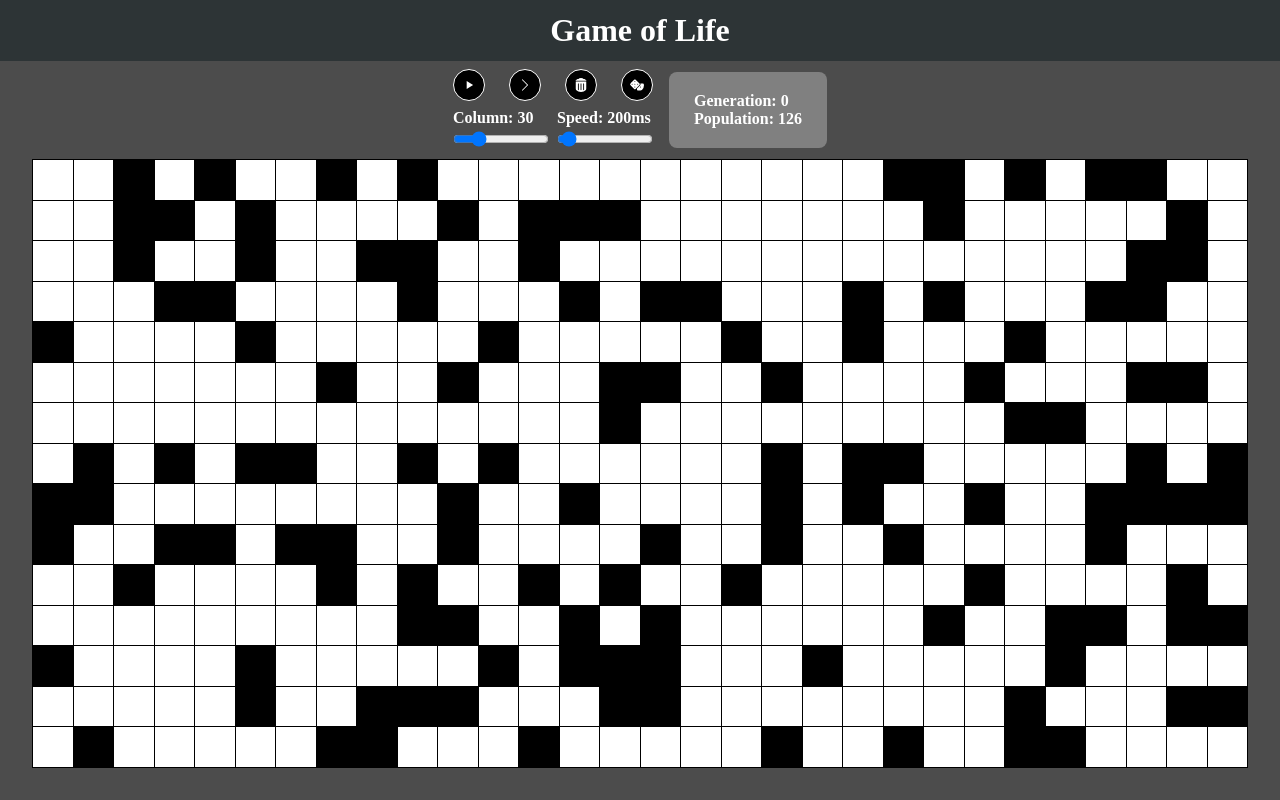
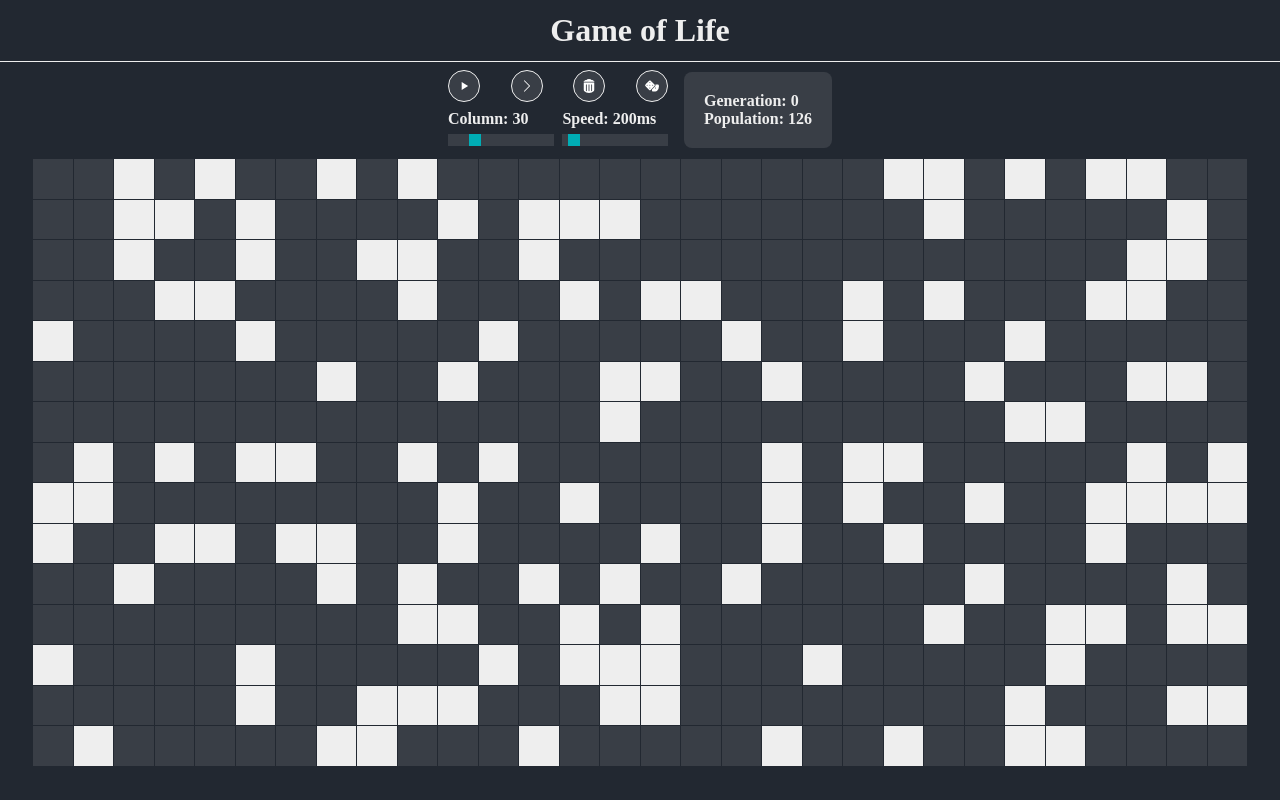
Before and after one commit to emre-cil/game-of-life, a React (Create React App) app: page / in a window 1280 px wide. Built offline with nearby package versions, Linux system fonts and the light colour scheme.

Commit message:
global styles added colors changed

```diff
--- a/src/App.js
+++ b/src/App.js
@@ -4,11 +4,10 @@
 //Any live cell with more than three live neighbours dies, as if by overpopulation.
 //Any dead cell with exactly three live neighbours becomes a live cell, as if by reproduction.
 
-import React, { useState, useEffect } from 'react';
+import React, { useState } from 'react';
 import { Wrapper } from './App.styles';
 import GameField from './components/GameField/GameField';
 import ControlPanel from './components/ControlPanel/ControlPanel';
-
 const App = () => {
   const [population, setPopulation] = useState(0);
   const [colCount, setColCount] = useState(30);
@@ -21,43 +20,23 @@ const App = () => {
     Array(rowCount).fill(Array(colCount).fill(false))
   );
 
-  useEffect(() => {
-    const handleWindowResize = () => {
-      recalculate(colCount);
-    };
-    window.addEventListener('resize', handleWindowResize);
-    return () => {
-      window.removeEventListener('resize', handleWindowResize);
-    };
-  }, [colCount]);
-
-  const recalculate = (col) => {
-    let rowCountTemp = Math.trunc(
-      (window.innerHeight - 190) / ((window.innerWidth * 0.95) / col)
-    );
-    setRowCount(rowCountTemp);
-    setTiles(Array(rowCountTemp).fill(Array(col).fill(false)));
-    setPopulation(0);
-    //todo: generate a new seed
-  };
-
   return (
     <Wrapper>
       <h1>Game of Life</h1>
       <ControlPanel
         tiles={tiles}
         setTiles={setTiles}
-        rowCount={rowCount}
         colCount={colCount}
         setColCount={setColCount}
         population={population}
         setPopulation={setPopulation}
-        recalculate={recalculate}
+        rowCount={rowCount}
+        setRowCount={setRowCount}
       />
       <GameField
         tiles={tiles}
+        setTiles={setTiles}
         colCount={colCount}
-        setTiles={setTiles}
         population={population}
         setPopulation={setPopulation}
       />
--- a/src/App.styles.js
+++ b/src/App.styles.js
@@ -6,14 +6,17 @@ export const Wrapper = styled.div`
   justify-content: center;
   align-items: center;
   h1 {
-    color: white;
+    color: var(--quaternary);
     width: 100%;
-    background-color: #2d3436;
     text-align: center;
     padding: 12px;
     margin-bottom: 0.5rem;
+    border-bottom: 1px solid var(--quaternary);
   }
   h4 {
-    color: white;
+    color: var(--quaternary);
+    @media screen and (max-width: 389px) {
+      font-size: 0.8rem;
+    }
   }
 `;
--- /dev/null
+++ b/src/GlobalStyle.js
@@ -0,0 +1,13 @@
+import { createGlobalStyle, css } from 'styled-components';
+
+export const GlobalStyle = createGlobalStyle`${css`
+  :root {
+    --primary: #222831;
+    --secondary: #393e46;
+    --tertiary: #00adb5;
+    --quaternary: #eeeeee;
+  }
+  body {
+    background-color: var(--primary);
+  }
+`}`;
--- a/src/components/ControlPanel/ControlPanel.js
+++ b/src/components/ControlPanel/ControlPanel.js
@@ -23,20 +23,33 @@ const ControlPanel = ({
   tiles,
   setTiles,
   rowCount,
+  setRowCount,
   colCount,
   setColCount,
   population,
   setPopulation,
-  recalculate,
 }) => {
   const [speed, setSpeed] = useState(200);
   const [generation, setGeneration] = useState(0);
   const [isPlaying, setIsPlaying] = useState(false);
 
+  //Generate rondom tiles on mount
   useEffect(() => {
     generateSeed();
   }, []);
 
+  //Catches window size changes
+  useEffect(() => {
+    const handleWindowResize = () => {
+      recalculate(colCount);
+    };
+    window.addEventListener('resize', handleWindowResize);
+    return () => {
+      window.removeEventListener('resize', handleWindowResize);
+    };
+  }, [colCount]);
+
+  //GamePlay Logic
   useEffect(() => {
     if (isPlaying) {
       const interval = setInterval(() => {
@@ -46,6 +59,7 @@ const ControlPanel = ({
     }
   }, [isPlaying, generation, speed, population]);
 
+  //a function to generate a seed for the game
   const generateSeed = () => {
     setGeneration(0);
     let populationTemp = 0;
@@ -61,6 +75,7 @@ const ControlPanel = ({
     setPopulation(populationTemp);
   };
 
+  //a function to generate the next generation
   const nextGeneration = () => {
     let populationTemp = 0;
     let anyMove = false;
@@ -92,13 +107,14 @@ const ControlPanel = ({
     });
   };
 
+  //a function that clear the tiles
   const cleanMap = () => {
     setTiles(Array(rowCount).fill(Array(colCount).fill(false)));
     setGeneration(0);
     setPopulation(0);
   };
 
-  // a function to check the number of alive neighbors
+  //a function to check the number of alive neighbors
   const getNeighbors = (rowIndex, colIndex, initalTiles) => {
     let neighbors = 0;
     neighborLocations.forEach(([i, j]) => {
@@ -113,6 +129,18 @@ const ControlPanel = ({
     return neighbors;
   };
 
+  //a function to arrange screen to fit the map
+  const recalculate = (col) => {
+    let rowCountTemp = Math.trunc(
+      (window.innerHeight - 190) / ((window.innerWidth * 0.95) / col)
+    );
+    setRowCount(rowCountTemp);
+    setTiles(Array(rowCountTemp).fill(Array(col).fill(false)));
+    setPopulation(0);
+    setGeneration(0); // delete generation after below todo done
+    //todo: generate a new seed
+  };
+
   return (
     <Wrapper>
       <Controls>
@@ -120,7 +148,7 @@ const ControlPanel = ({
           {isPlaying ? (
             <MdPause onClick={() => setIsPlaying(false)} />
           ) : (
-            <MdPlayArrow onClick={() => setIsPlaying(true)} />
+            <MdPlayArrow onClick={() => population > 0 && setIsPlaying(true)} />
           )}
           {/* nextStep */}
           <BsChevronRight
@@ -147,6 +175,7 @@ const ControlPanel = ({
               max={100}
               step={colCount < 50 ? 5 : 10}
               value={colCount}
+              disabled={isPlaying}
             />
           </div>
           <div>
--- a/src/components/ControlPanel/ControlPanel.styles.js
+++ b/src/components/ControlPanel/ControlPanel.styles.js
@@ -9,25 +9,40 @@ export const Wrapper = styled.div`
     font-size: 2rem;
     color: #fff;
     cursor: pointer;
-    border: 1px solid #fff;
+    border: 1px solid var(--quaternary);
     border-radius: 50%;
     padding: 0.5rem;
-    background-color: #000;
+    background-color: var(--secondary);
     transition: all 0.2s ease-in;
     &:hover {
-      background-color: white;
-      color: black;
-      border-color: black;
+      background-color: var(--tertiary);
+      color: var(--quaternary);
+      border-color: var(--tertiary);
     }
   }
   margin-bottom: 0.5rem;
 `;
 export const Controls = styled.div`
   margin-right: 1rem;
-  width: 200px;
+  width: 220px;
+  @media screen and (max-width: 389px) {
+    max-width: 190px;
+  }
   input {
     width: 100%;
   }
+  input[type='range'] {
+    -webkit-appearance: none;
+    background-color: var(--secondary);
+    &::-webkit-slider-thumb {
+      appearance: none;
+      width: 0.75rem;
+      height: 0.75rem;
+      background-color: var(--tertiary);
+      cursor: pointer;
+    }
+  }
+
   h4 {
     margin-top: 0.5rem;
     margin-bottom: 0.25rem;
@@ -53,7 +68,7 @@ export const RangeWrapper = styled.div`
 export const InfoWrapper = styled.div`
   display: flex;
   flex-direction: column;
-  background-color: grey;
-  padding: 20px 25px;
+  background-color: var(--secondary);
+  padding: 20px;
   border-radius: 0.5rem;
 `;
--- a/src/components/GameField/GameField.js
+++ b/src/components/GameField/GameField.js
@@ -47,10 +47,10 @@ const GameField = ({
 };
 
 const Wrapper = styled.div`
-  background-color: #fff;
+  background-color: var(--secondary);
   width: 95vw;
-  border-right: 1px solid #000;
-  border-bottom: 1px solid #000;
+  border-right: 1px solid var(--primary);
+  border-bottom: 1px solid var(--primary);
 `;
 const Row = styled.div`
   display: grid;
--- a/src/components/Tile/Tile.js
+++ b/src/components/Tile/Tile.js
@@ -6,7 +6,7 @@ export const Tile = ({ value, setValue, rowIndex, tileIndex }) => {
       onClick={() => {
         setValue(!value, rowIndex, tileIndex);
       }}
-      style={value ? { backgroundColor: '#000' } : {}}
+      style={value ? { backgroundColor: '#EEEEEE' } : {}}
     />
   );
 };
@@ -14,14 +14,14 @@ export const Tile = ({ value, setValue, rowIndex, tileIndex }) => {
 const TileWrapper = styled.div`
   width: 100%;
   aspect-ratio: 1;
-  border-top: 1px solid #000;
-  border-left: 1px solid #000;
+  border-top: 1px solid var(--primary);
+  border-left: 1px solid var(--primary);
 
   @media screen and (min-width: 1000px) {
   }
   @media screen and (max-width: 588px) {
   }
   &:hover {
-    background-color: rgba(0, 100, 255, 0.35);
+    background-color: var(--tertiary);
   }
 `;
--- a/src/index.css
+++ b/src/index.css
@@ -4,7 +4,6 @@ body {
   height: 100vh;
   display: flex;
   flex-direction: column;
-  background-color: rgba(0, 0, 0, 0.7);
 }
 * {
   box-sizing: border-box;
--- a/src/index.js
+++ b/src/index.js
@@ -2,6 +2,12 @@ import React from 'react';
 import ReactDOM from 'react-dom/client';
 import './index.css';
 import App from './App';
+import { GlobalStyle } from './GlobalStyle';
 
 const root = ReactDOM.createRoot(document.getElementById('root'));
-root.render(<App />);
+root.render(
+  <>
+    <App />
+    <GlobalStyle />
+  </>
+);
```
